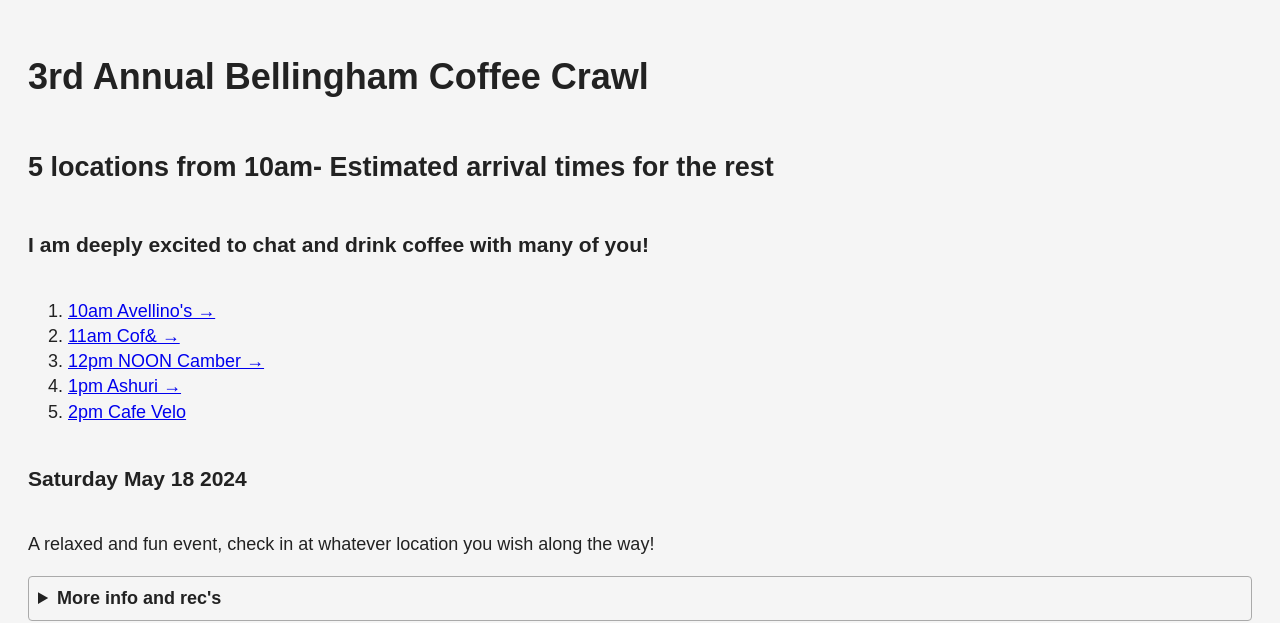
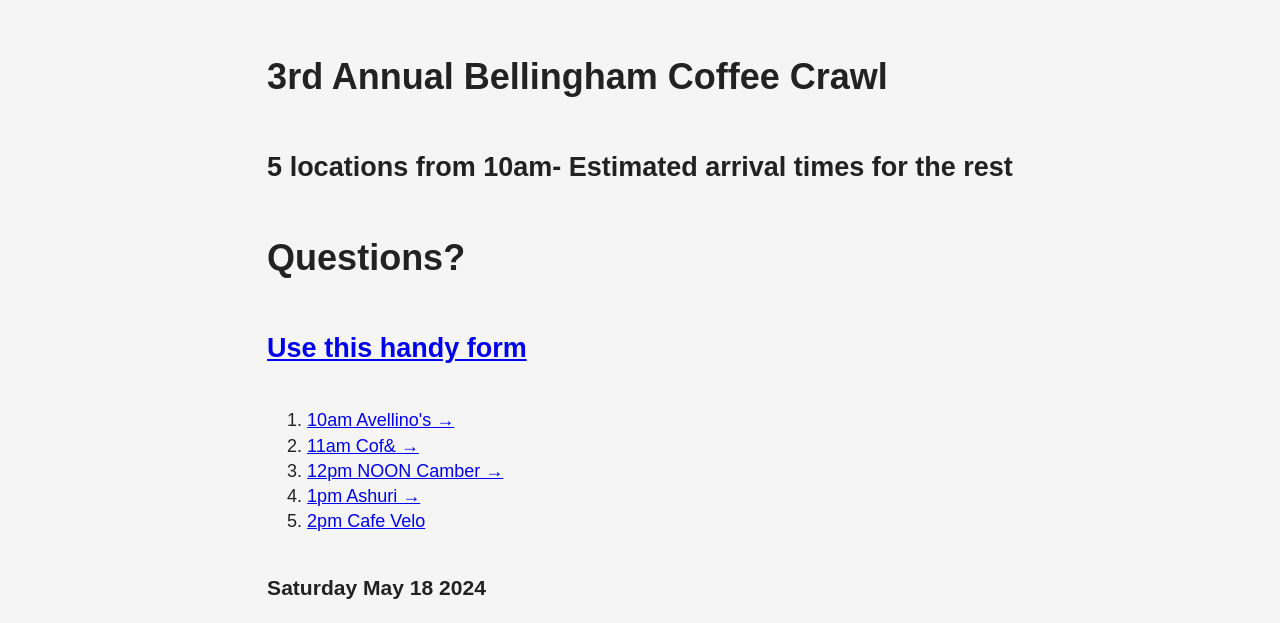
Before and after one commit to airbr/instant-coffee, a website: page instant-coffee.html in a window 1280 px wide. Shown: the top 623 px of the page. Drawn offline with Linux system fonts and the light colour scheme.

Commit message:
Update Misc

```diff
--- a/instant-coffee.html
+++ b/instant-coffee.html
@@ -17,6 +17,13 @@
   <link rel="manifest" href="site.webmanifest">
   <meta name="theme-color" content="#fafafa">
   <style>
+    body {
+    display: flex;
+    justify-content: center;
+    align-items: center;
+    flex-direction: column;
+}
+
         main {
       display: flex;
       align-items: center;
@@ -208,7 +215,8 @@
     <header class="instant-headline">
       <h1>3rd Annual Bellingham Coffee Crawl</h1>
       <h2>5 locations from 10am- Estimated arrival times for the rest</h2>
-      <h3>I am deeply excited to chat and drink coffee with many of you!</h3>
+      <h1>Questions?</h1>
+      <h2><a href="https://morganwebdev.com/about/">Use this handy form</a></h2>
       <ol>
         <li><a target="_blank" href="https://avellinocoffeehouse.com/">10am Avellino's →</a></li>
         <li><a target="_blank" href="https://colcofy.com/">11am Cof& →</a></li>
```
Also changed, not shown: index.html (+8 -0 lines).
